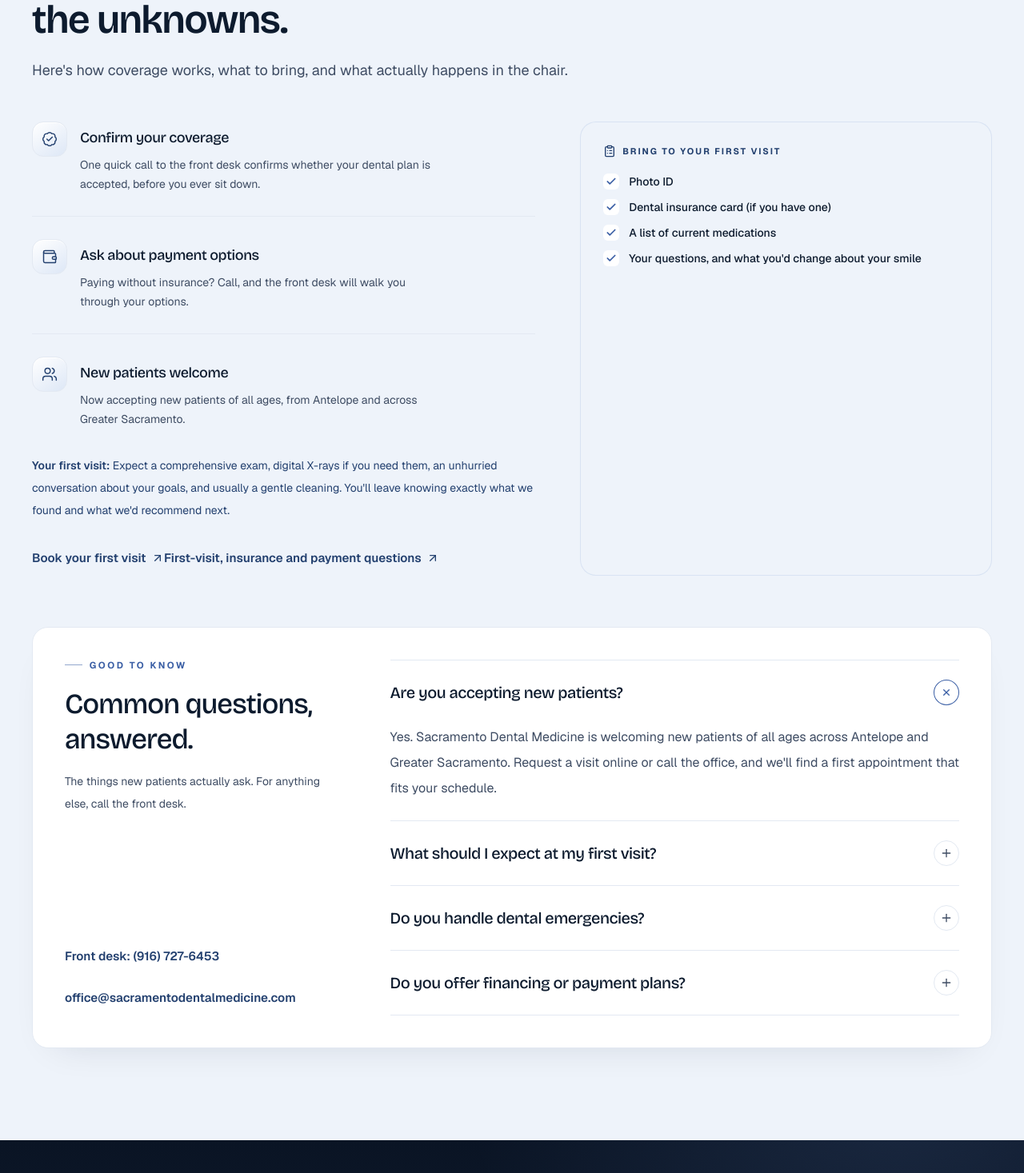
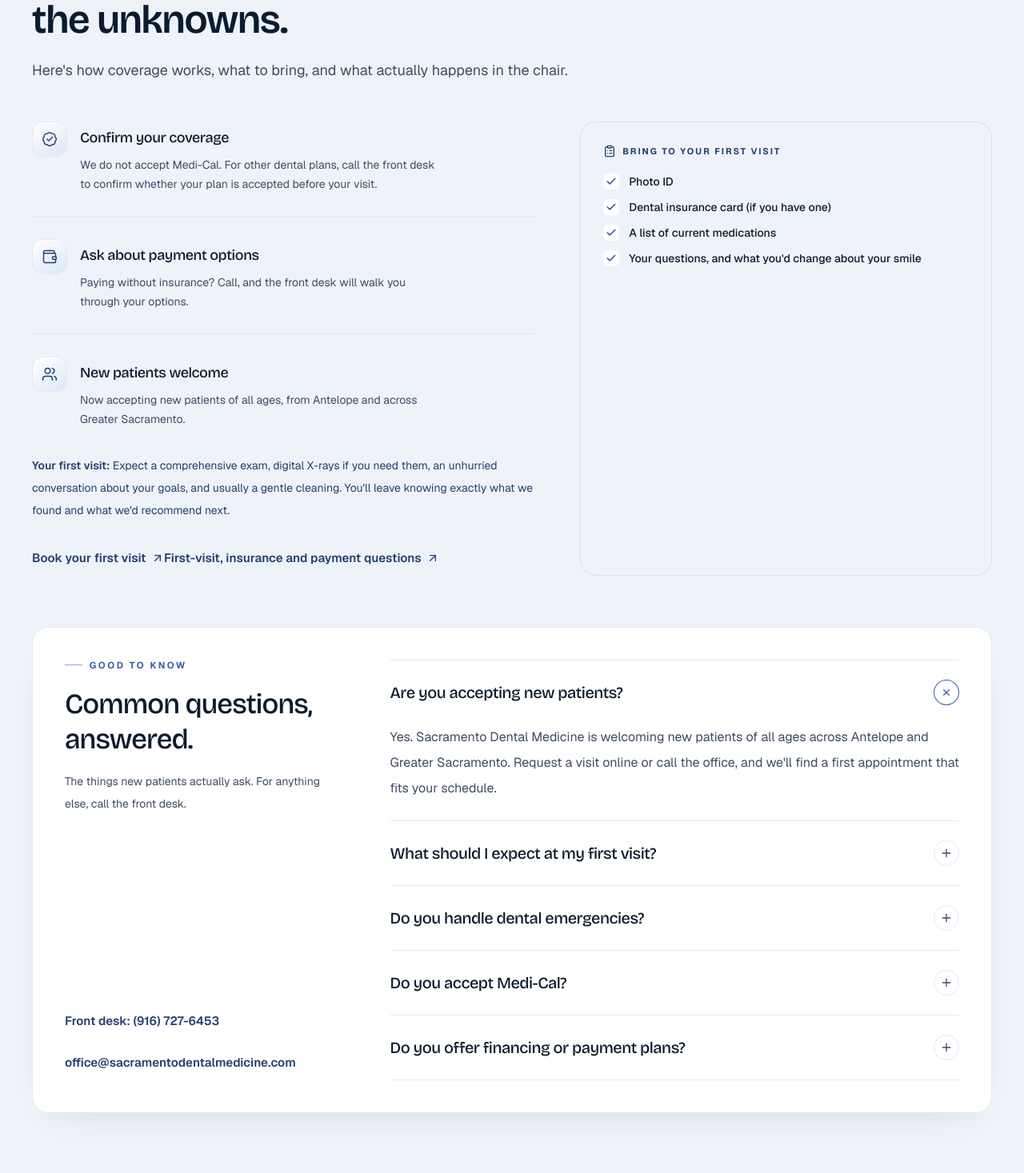
Before and after one commit to enzo-prism/sacramento-dental-medicine-redesign, a Next.js app: page / in a window 1280 px wide. Shown: the part 9395-10862 px from the top of the page at 80% size. Built offline with nearby package versions, Linux system fonts and the light colour scheme; no server answers.

Commit message:
State confirmed Medi-Cal nonacceptance clearly (#17)

```diff
--- a/src/app/new-patients/page.tsx
+++ b/src/app/new-patients/page.tsx
@@ -5,7 +5,7 @@ import { Header } from "@/components/Header";
 import { MobileCTA } from "@/components/MobileCTA";
 import { Footer } from "@/components/sections/Footer";
 import { JsonLd } from "@/components/JsonLd";
-import { contact, hours, newPatient } from "@/data/site";
+import { contact, hours, mediCalNotice, newPatient } from "@/data/site";
 import { OfficeEmail } from "@/components/OfficeEmail";
 import { pageGraph } from "@/lib/structured-data";
 
@@ -41,7 +41,7 @@ export default function NewPatientsPage() {
       </section>
       <section className="section bg-white" aria-labelledby="coverage-title">
         <div className="container-x grid gap-10 md:grid-cols-2">
-          <div><h2 id="coverage-title" className="font-display text-3xl font-semibold text-ink">Do you accept my insurance?</h2><p className="mt-5 leading-8 text-ink-soft">Call {contact.phoneDisplay} with your plan information before your visit. The front desk can confirm whether your dental plan is accepted and help you understand coverage questions. Coverage and out-of-pocket costs depend on your plan and recommended care.</p></div>
+          <div><h2 id="coverage-title" className="font-display text-3xl font-semibold text-ink">Insurance &amp; Medi-Cal</h2><p className="mt-5 leading-8 text-ink-soft">{mediCalNotice}</p><p className="mt-4 leading-8 text-ink-soft">For other dental plans, call {contact.phoneDisplay} with your plan information before your visit. The front desk can confirm whether your dental plan is accepted and help you understand coverage questions. Coverage and out-of-pocket costs depend on your plan and recommended care.</p></div>
           <div><h2 className="font-display text-3xl font-semibold text-ink">What if I do not have dental insurance?</h2><p className="mt-5 leading-8 text-ink-soft">Ask the front desk about current payment options and the cost of an initial visit. Treatment estimates depend on an exam and the care you need; request an explanation of costs before deciding on treatment.</p></div>
         </div>
       </section>
--- a/src/data/site.ts
+++ b/src/data/site.ts
@@ -490,6 +490,8 @@ export const officeHours: Record<number, { open: number; close: number } | null>
 };
 
 // New patients — practical, high-intent info (coverage, payment, first visit)
+export const mediCalNotice = "We do not accept Medi-Cal.";
+
 export const newPatient = {
   eyebrow: "New patients",
   title: "Your first visit, without the unknowns.",
@@ -498,7 +500,7 @@ export const newPatient = {
   billing: [
     {
       title: "Confirm your coverage",
-      body: "One quick call to the front desk confirms whether your dental plan is accepted, before you ever sit down.",
+      body: `${mediCalNotice} For other dental plans, call the front desk to confirm whether your plan is accepted before your visit.`,
     },
     {
       title: "Ask about payment options",
@@ -532,6 +534,10 @@ export const faqs: { q: string; a: string }[] = [
   {
     q: "Do you handle dental emergencies?",
     a: "Yes. If you're in pain or have had a dental accident, call (916) 727-6453 right away. We'll tell you what to do immediately and do everything possible to see you the same day.",
+  },
+  {
+    q: "Do you accept Medi-Cal?",
+    a: mediCalNotice,
   },
   {
     q: "Do you offer financing or payment plans?",
```
